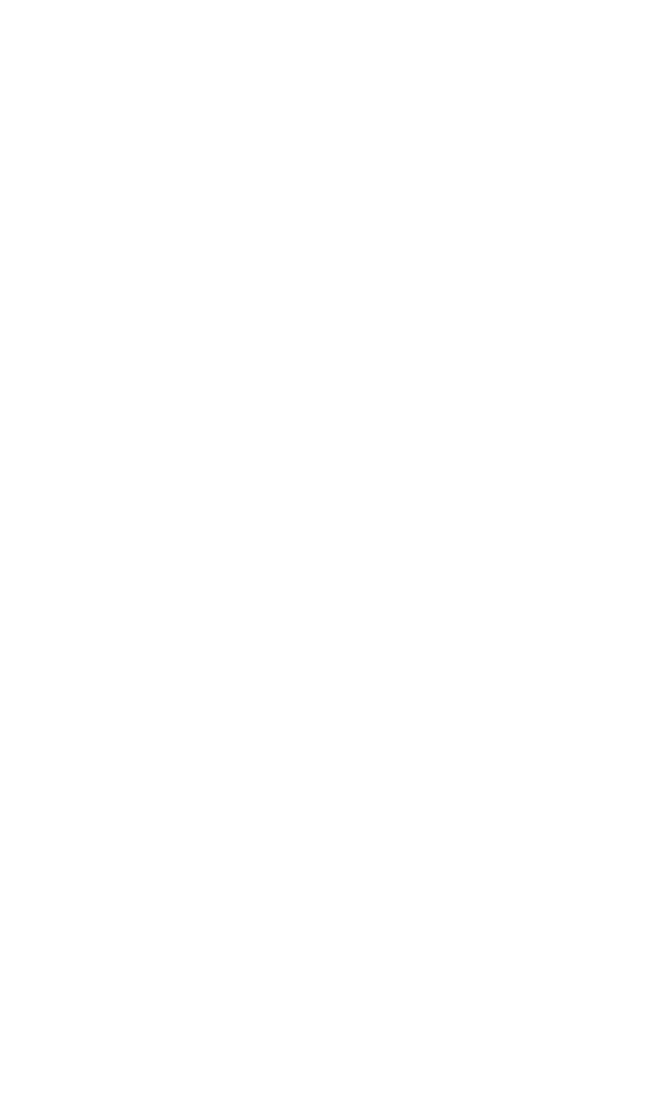
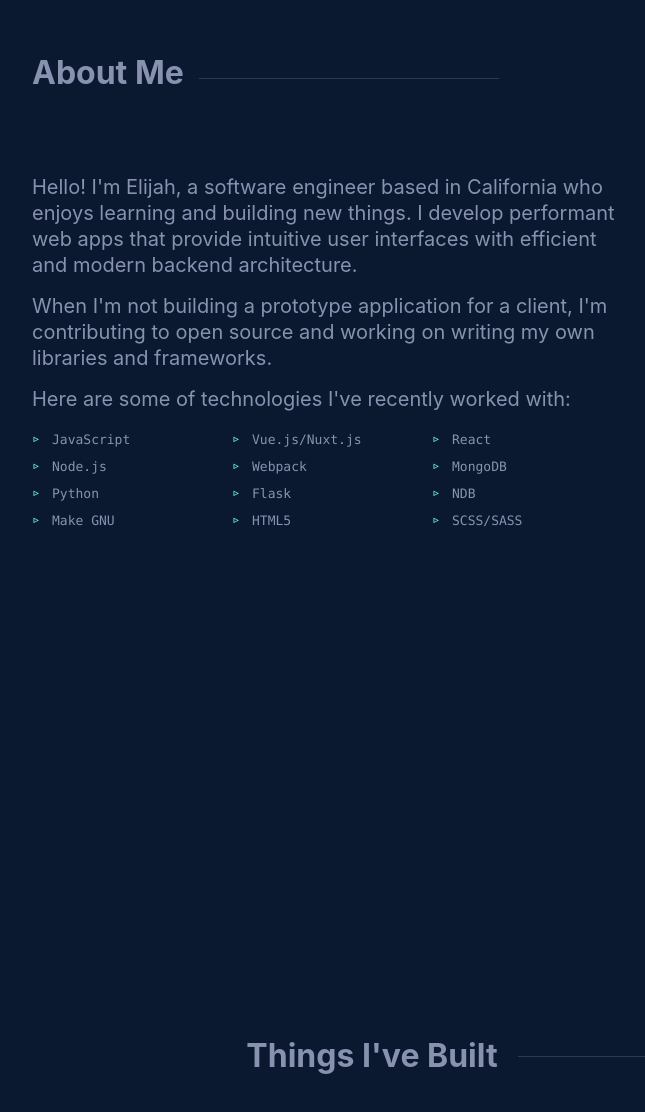
Before and after one commit to ElijahKotyluk/elijahkotyluk.com, a Nuxt app: page / in a window 1280 px wide. Shown: the part 914-2026 px from the top of the page, without its empty margins (108-753 px from the left). Before the commit the page ends 800 px from the top, so only its background shows below. Built offline with nearby package versions, Linux system fonts and the light colour scheme.

Commit message:
Update site:  - Add some default styles to main.scss  - Fix size of SiteLogo in header  - Style About component and add content  - Add Projects component  - Remove styles from default.vue

```diff
--- a/assets/scss/main.scss
+++ b/assets/scss/main.scss
@@ -1,11 +1,29 @@
-html {
-  font-family: 'Source Sans Pro', -apple-system, BlinkMacSystemFont, 'Segoe UI',
-    Roboto, 'Helvetica Neue', Arial, sans-serif;
-  font-size: 16px;
-  word-spacing: 1px;
-  -ms-text-size-adjust: 100%;
-  -webkit-text-size-adjust: 100%;
-  -moz-osx-font-smoothing: grayscale;
+body {
+  width: 100%;
+  min-height: 100%;
+  overflow-x: hidden;
   -webkit-font-smoothing: antialiased;
+  background-color: rgb(10, 25, 47);
+  color: rgb(136, 146, 176);
+  line-height: 1.3;
+  font-family: Calibre, "San Francisco", "SF Pro Text", -apple-system, system-ui, BlinkMacSystemFont, Roboto, "Helvetica Neue", "Segoe UI", Arial, sans-serif;
+  font-size: 20px;
+  margin: 0px;
+}
+
+*,
+*:before,
+*:after {
   box-sizing: border-box;
+  margin: 0;
 }
+
+ul {
+  padding: 0px;
+  margin: 0px;
+  list-style: none;
+}
+
+p {
+  margin: 0px 0px 15px;
+}
--- a/components/DotNav.vue
+++ b/components/DotNav.vue
@@ -30,8 +30,8 @@
 
 <style lang="scss" scoped>
 .dot-nav {
-  position: absolute;
-  top: 50%; left: 90%;
+  position: fixed;
+  top: 50%; right: 0;
   transform: translate(-50%, -50%);
 }
 /* Fin Init */
--- a/components/icons/SiteLogo.vue
+++ b/components/icons/SiteLogo.vue
@@ -3,10 +3,11 @@
     id="svg4548"
     xmlns:svg="http://www.w3.org/2000/svg"
     xmlns="http://www.w3.org/2000/svg"
-    width="46.922394"
-    height="47.011543"
-    viewBox="0 0 12.414884 12.438471"
+    width="57.65"
+    height="57.53"
+    viewBox="0 0 12 13"
   >
+    <!-- width="120" height="120" viewBox="0 0 25 13" -->
     <defs id="defs4542">
       <linearGradient
         id="linearGradient6619"
--- a/components/sections/About.vue
+++ b/components/sections/About.vue
@@ -0,0 +1,118 @@
+<template>
+  <section class="section-container">
+    <div class="heading-container">
+      <h3 class="about-heading">
+        About Me
+      </h3>
+    </div>
+    <div class="about-container">
+      <div class="about-content">
+        <p>
+          Hello! I'm Elijah, a software engineer based in California who enjoys learning and building new things. I develop performant web apps that provide intuitive user interfaces with efficient and modern backend architecture.
+        </p>
+        <p>
+          When I'm not building a prototype application for a client, I'm contributing to open source and working on writing my own libraries and frameworks.
+        </p>
+        <p>
+          Here are some of technologies I've recently worked with:
+        </p>
+        <ul class="about-skills-container">
+          <li v-for="(skill, i) in skills" :key="i" class="about-skills">
+            {{ skill }}
+          </li>
+        </ul>
+      </div>
+    </div>
+  </section>
+</template>
+
+<script>
+export default {
+  name: 'About',
+  data() {
+    return {
+      skills: ['JavaScript', 'Vue.js/Nuxt.js', 'React', 'Node.js', 'Webpack', 'MongoDB', 'Python', 'Flask', 'NDB', 'Make GNU', 'HTML5', 'SCSS/SASS']
+    }
+  }
+}
+</script>
+
+<style lang="scss">
+.section-container {
+  margin: 0 auto;
+  min-height: 100vh;
+  display: flex;
+  flex-direction: column;
+  justify-content: center;
+  align-items: center;
+  text-align: center;
+}
+
+.heading-container {
+  display: flex;
+  flex-direction: row;
+  width: 100%;
+}
+
+.about-heading {
+  position: relative;
+  display: flex;
+  -webkit-box-align: center;
+  align-items: center;
+  width: 100%;
+  white-space: nowrap;
+  font-size: 32px;
+  margin: 10px 0px 40px;
+}
+
+.about-heading::after {
+  content: "";
+  display: block;
+  height: 1px;
+  width: 300px;
+  background-color: rgb(45, 57, 82);
+  position: relative;
+  top: 5px;
+  margin-left: 15px;
+}
+
+.about-container {
+  display: flex;
+  flex-direction: row;
+  -webkit-box-pack: justify;
+  justify-content: space-between;
+  -webkit-box-align: center;
+  align-items: flex-start;
+  text-align: left;
+}
+
+.about-content {
+  width: 60%;
+  max-width: 1000px;
+}
+
+.about-skills-container {
+  display: grid;
+  grid-template-columns: minmax(140px, 200px) minmax(140px, 200px) minmax(140px, 200px);
+  margin-top: 20px;
+  overflow: hidden;
+
+  .about-skills {
+    position: relative;
+    margin-bottom: 10px;
+    padding-left: 20px;
+    font-family: "SF Mono", "Fira Code", "Fira Mono", "Roboto Mono", "Lucida Console", Monaco, monospace;
+    font-size: 13px;
+    color: rgb(136, 146, 176);
+
+    &::before {
+      content: "▹";
+      position: absolute;
+      left: 0px;
+      color: rgb(100, 255, 218);
+      font-size: 14px;
+      line-height: 12px;
+    }
+  }
+}
+</style>
--- a/components/sections/Intro.vue
+++ b/components/sections/Intro.vue
@@ -1,5 +1,5 @@
 <template>
-  <section class="container">
+  <section class="section-container">
     <h2 class="title">
       Hi, my name is Elijah.
       <br>
@@ -13,3 +13,14 @@
   name: 'Intro'
 }
 </script>
+
+<style lang="scss" scoped>
+.section-container {
+  margin: 0 auto;
+  min-height: 100vh;
+  display: flex;
+  justify-content: center;
+  align-items: center;
+  text-align: center;
+}
+</style>
--- /dev/null
+++ b/components/sections/Projects.vue
@@ -0,0 +1,60 @@
+<template>
+  <section class="section-container">
+    <div class="heading-container">
+      <h3 class="projects-heading">
+        Things I've Built
+      </h3>
+    </div>
+  </section>
+</template>
+
+<script>
+export default {
+  name: 'Projects'
+}
+</script>
+
+<style lang="scss">
+.section-container {
+  margin: 0 auto;
+  min-height: 100vh;
+  display: flex;
+  flex-direction: column;
+  justify-content: center;
+  align-items: center;
+  text-align: center;
+}
+
+.heading-container {
+  position: relative;
+  display: flex;
+  -webkit-box-align: center;
+  align-items: center;
+  width: 100%;
+  white-space: nowrap;
+  font-size: 32px;
+  margin: 10px 0px 40px;
+
+  .projects-heading {
+    position: relative;
+    display: flex;
+    -webkit-box-align: center;
+    align-items: center;
+    width: 100%;
+    white-space: nowrap;
+    font-size: 32px;
+    margin: 10px 0px 40px;
+
+    &::after {
+      content: "";
+      display: block;
+      height: 1px;
+      width: 300px;
+      background-color: rgb(45, 57, 82);
+      position: relative;
+      top: 0px;
+      margin-left: 20px;
+    }
+  }
+}
+</style>
--- a/layouts/default.vue
+++ b/layouts/default.vue
@@ -18,40 +18,5 @@
 }
 </script>
 
-<style>
-*,
-*:before,
-*:after {
-  box-sizing: border-box;
-  margin: 0;
-}
-
-.button--green {
-  display: inline-block;
-  border-radius: 4px;
-  border: 1px solid #3b8070;
-  color: #3b8070;
-  text-decoration: none;
-  padding: 10px 30px;
-}
-
-.button--green:hover {
-  color: #fff;
-  background-color: #3b8070;
-}
-
-.button--grey {
-  display: inline-block;
-  border-radius: 4px;
-  border: 1px solid #35495e;
-  color: #35495e;
-  text-decoration: none;
-  padding: 10px 30px;
-  margin-left: 15px;
-}
-
-.button--grey:hover {
-  color: #fff;
-  background-color: #35495e;
-}
+<style lang="scss">
 </style>
--- a/pages/index.vue
+++ b/pages/index.vue
@@ -1,24 +1,31 @@
 <template>
   <div class="container">
     <intro />
+    <about />
+    <projects />
   </div>
 </template>
 
 <script>
 import Intro from '~/components/sections/Intro.vue'
+import About from '~/components/sections/About.vue'
+import Projects from '~/components/sections/Projects.vue'
 
 export default {
   components: {
-    Intro
+    Intro,
+    About,
+    Projects
   }
 }
 </script>
 
-<style>
+<style lang="scss">
 .container {
   margin: 0 auto;
-  min-height: 100vh;
+  min-height: 100%;
   display: flex;
+  flex-direction: column;
   justify-content: center;
   align-items: center;
   text-align: center;
```
